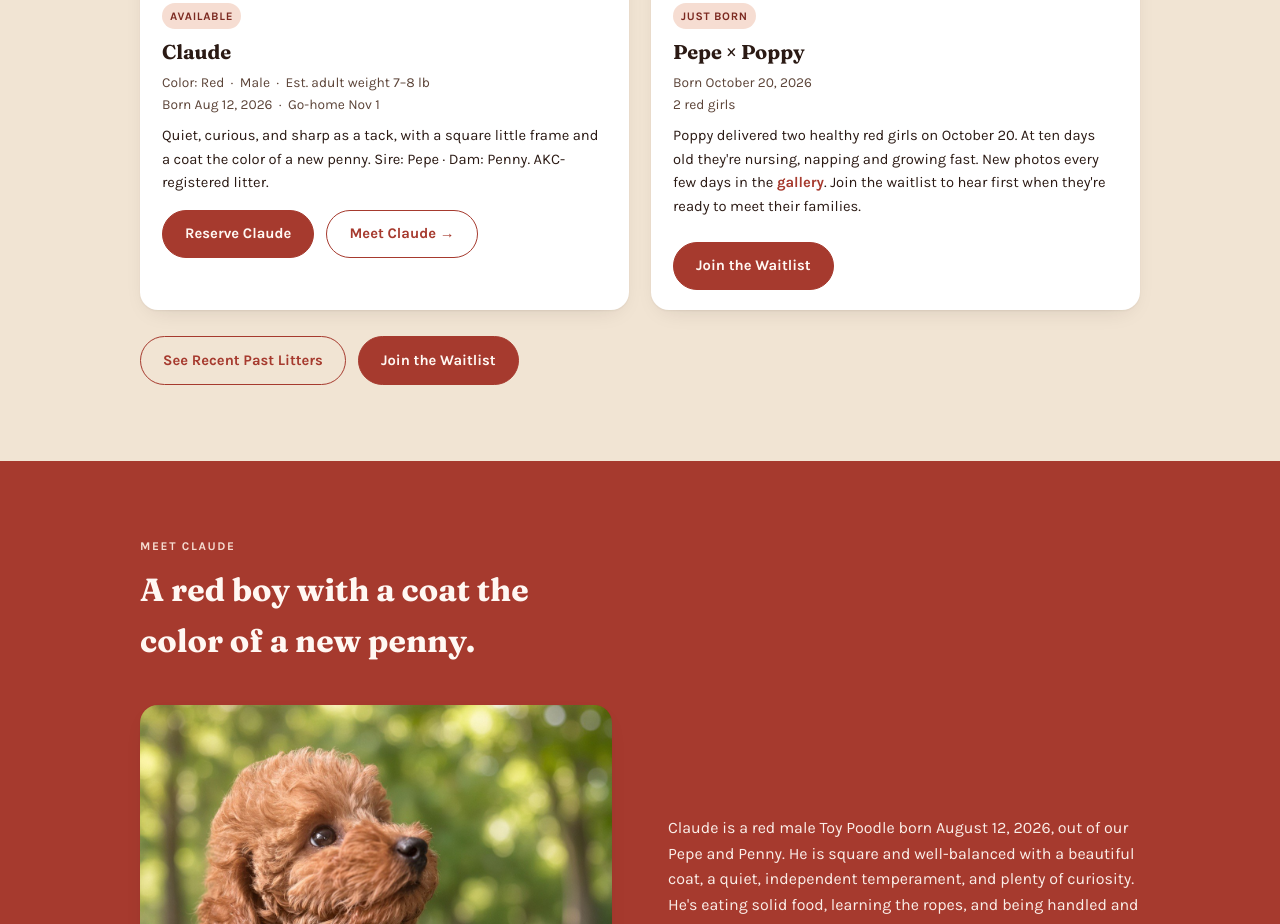
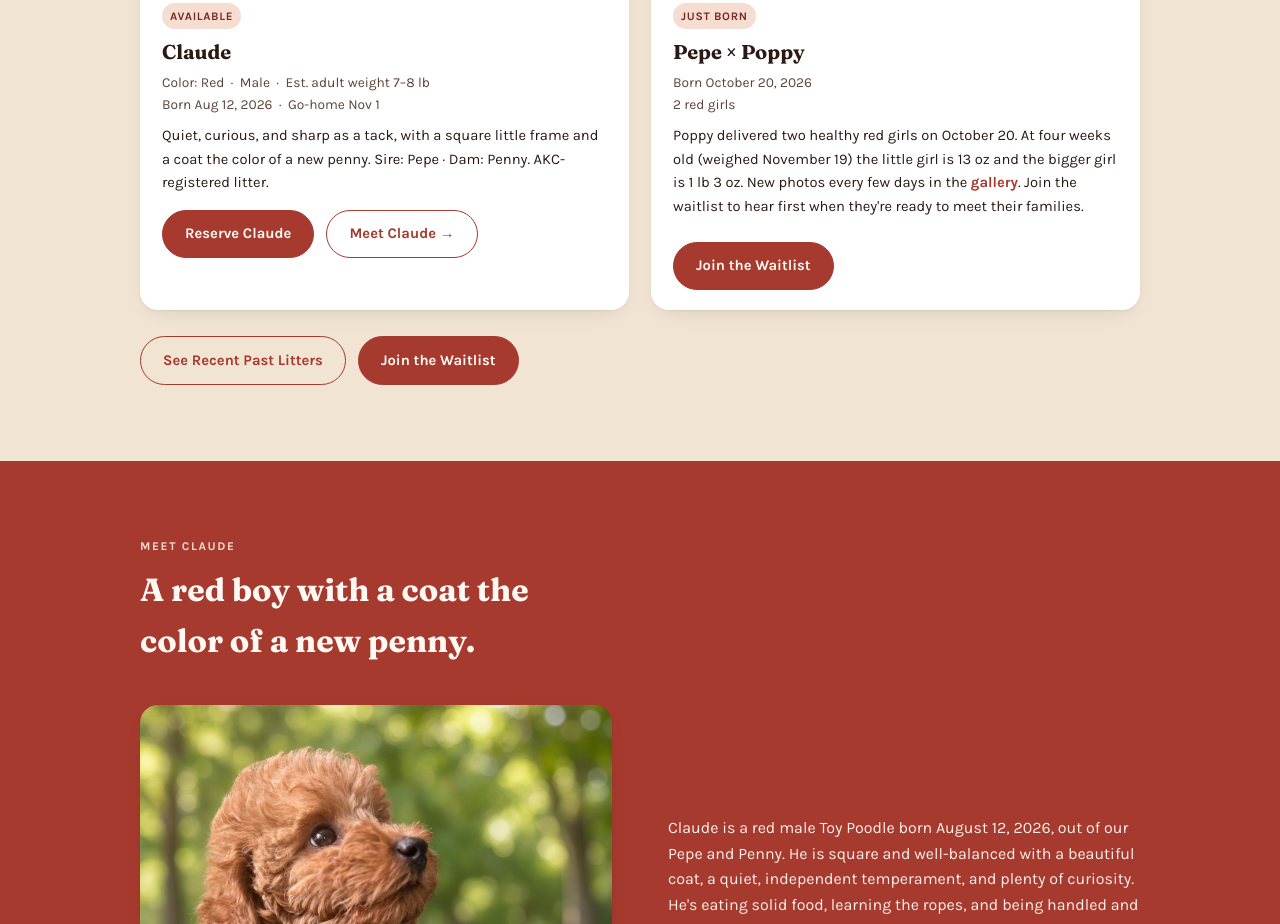
Before and after one commit to socalhass/usa-poodle-site, a plain HTML site: page index.html in a window 1280 px wide. Shown: the part 5918-6842 px from the top of the page. Drawn offline with Linux system fonts and the light colour scheme.

Commit message:
Pepe x Poppy litter card: 4-week weights (13 oz, 1 lb 3 oz)
Co-Authored-By: Claude Fable 5.2 <noreply@anthropic.com>
Claude-Session: https://claude.ai/code/session_01QpaupgFsTbuQYrvcNpFQvW

```diff
--- a/index.html
+++ b/index.html
@@ -452,7 +452,7 @@ footer small{color:#c9b8ab; font-size:.82rem}
             <span>Born October 20, 2026</span>
             <span>2 red girls</span>
           </div>
-          <p style="font-size:.92rem">Poppy delivered two healthy red girls on October 20. At ten days old they're nursing, napping and growing fast. New photos every few days in the <a href="#gallery" style="color:var(--red); font-weight:700; text-decoration:none">gallery</a>. Join the waitlist to hear first when they're ready to meet their families.</p>
+          <p style="font-size:.92rem">Poppy delivered two healthy red girls on October 20. At four weeks old (weighed November 19) the little girl is 13 oz and the bigger girl is 1 lb 3 oz. New photos every few days in the <a href="#gallery" style="color:var(--red); font-weight:700; text-decoration:none">gallery</a>. Join the waitlist to hear first when they're ready to meet their families.</p>
           <a class="btn btn-solid" href="#apply" style="margin-top:.6em">Join the Waitlist</a>
         </div>
       </div>
```
